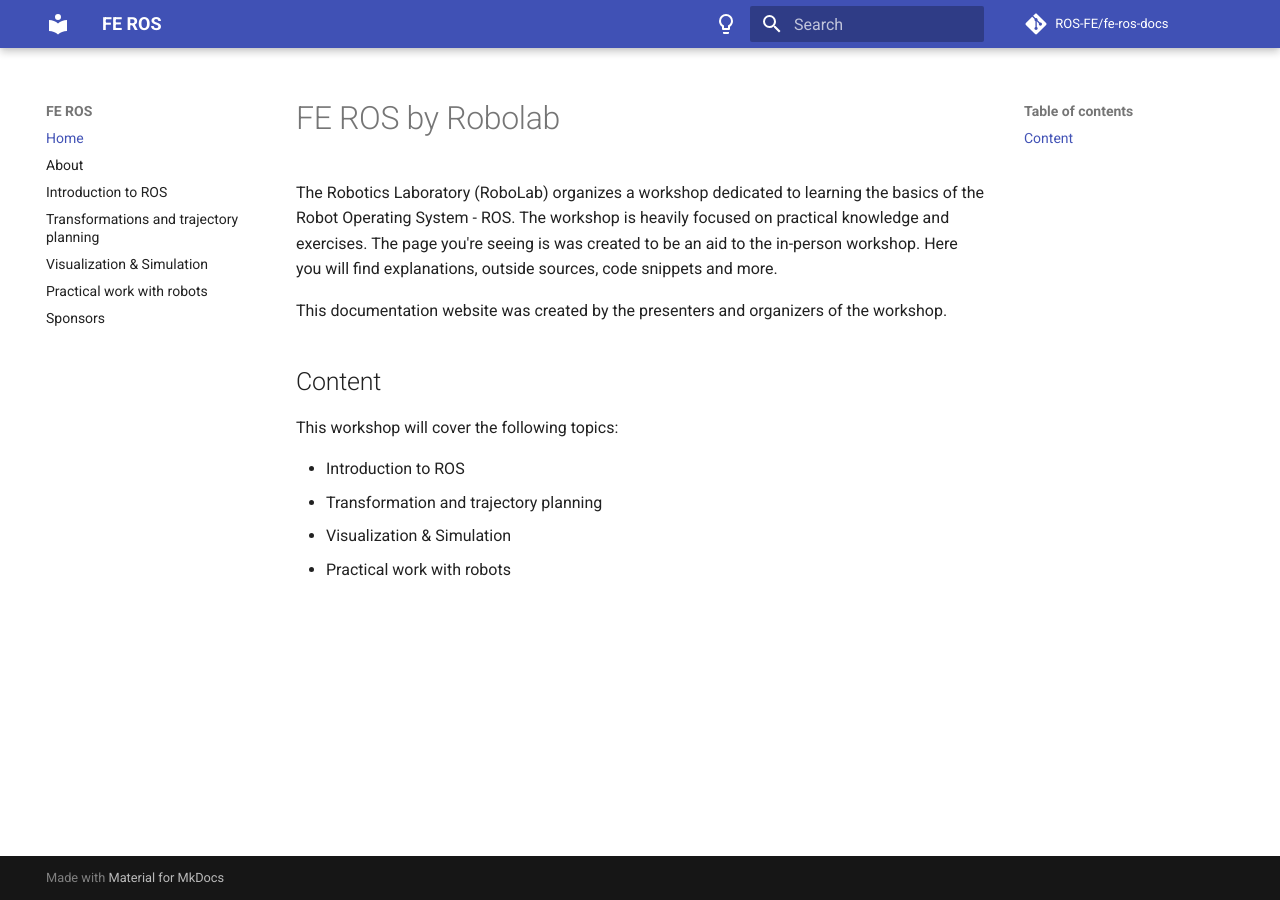
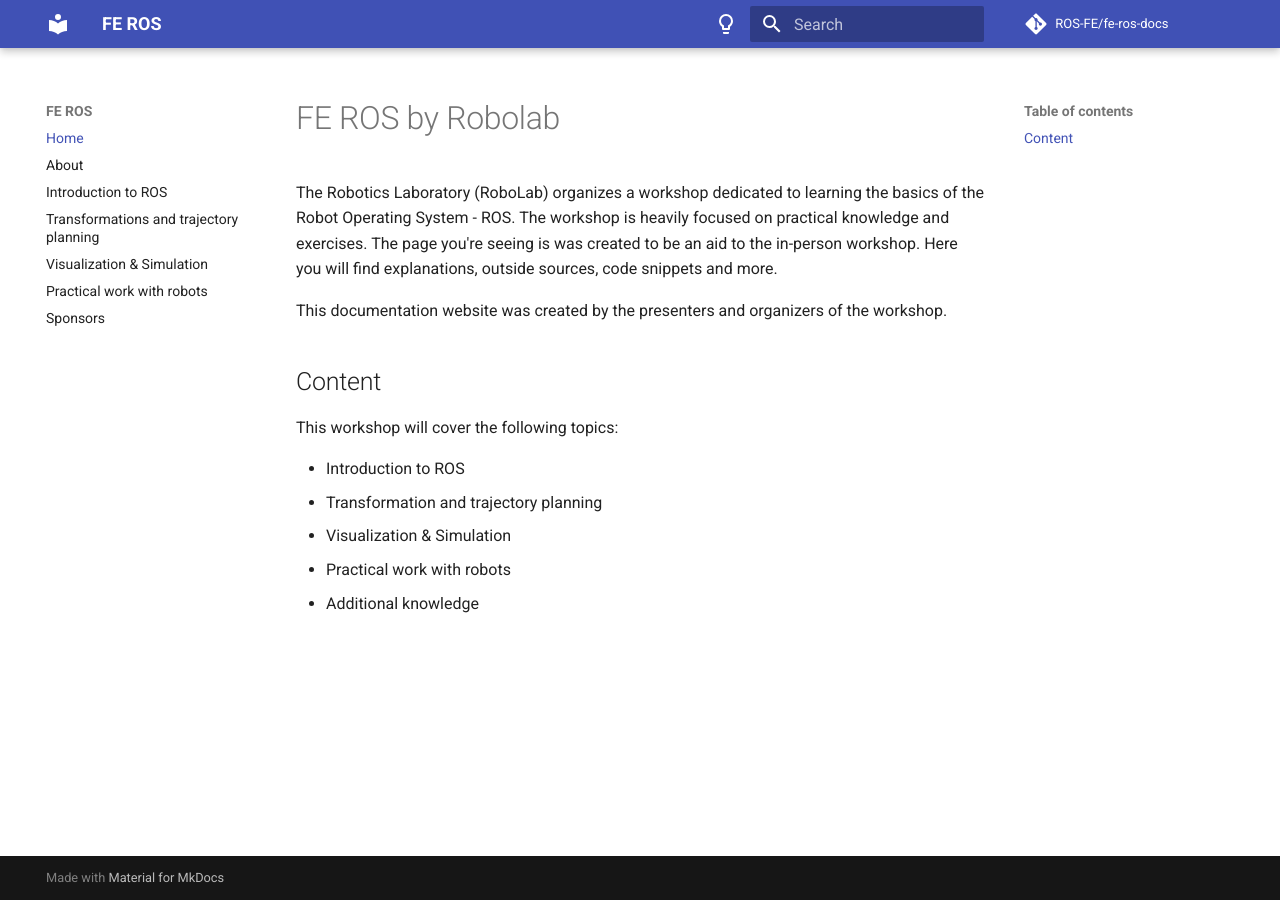
Before and after one commit to ROS-FE/fe-ros-docs, an MkDocs documentation site: the page built from docs/index.md, in a window 1280 px wide. Built offline with MkDocs 1.6.1 and Material for MkDocs 9.7.7, drawn with Linux system fonts in a browser that asks for light colours; comment, search, counter and statistics services are not loaded.

Commit message:
Update index.md

```diff
--- a/docs/index.md
+++ b/docs/index.md
@@ -12,3 +12,4 @@ This workshop will cover the following topics:
 * Transformation and trajectory planning
 * Visualization & Simulation
 * Practical work with robots
+* Additional knowledge
```
